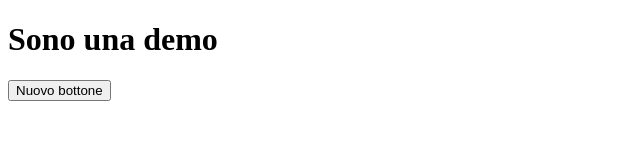
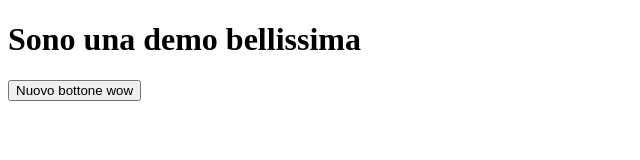
Before and after one commit to taniot/demo-git, a plain HTML site: page index.html in a window 1280 px wide. Shown: the whole page, without its empty margins (0-640 px from the left). Drawn offline with Linux system fonts and the light colour scheme.

Commit message:
feat: titolo modificato

```diff
--- a/index.html
+++ b/index.html
@@ -6,7 +6,7 @@
     <title>Demo GIT</title>
   </head>
   <body>
-    <h1>Sono una demo</h1>
-    <button>Nuovo bottone</button>
+    <h1>Sono una demo bellissima</h1>
+    <button>Nuovo bottone wow</button>
   </body>
 </html>
```
